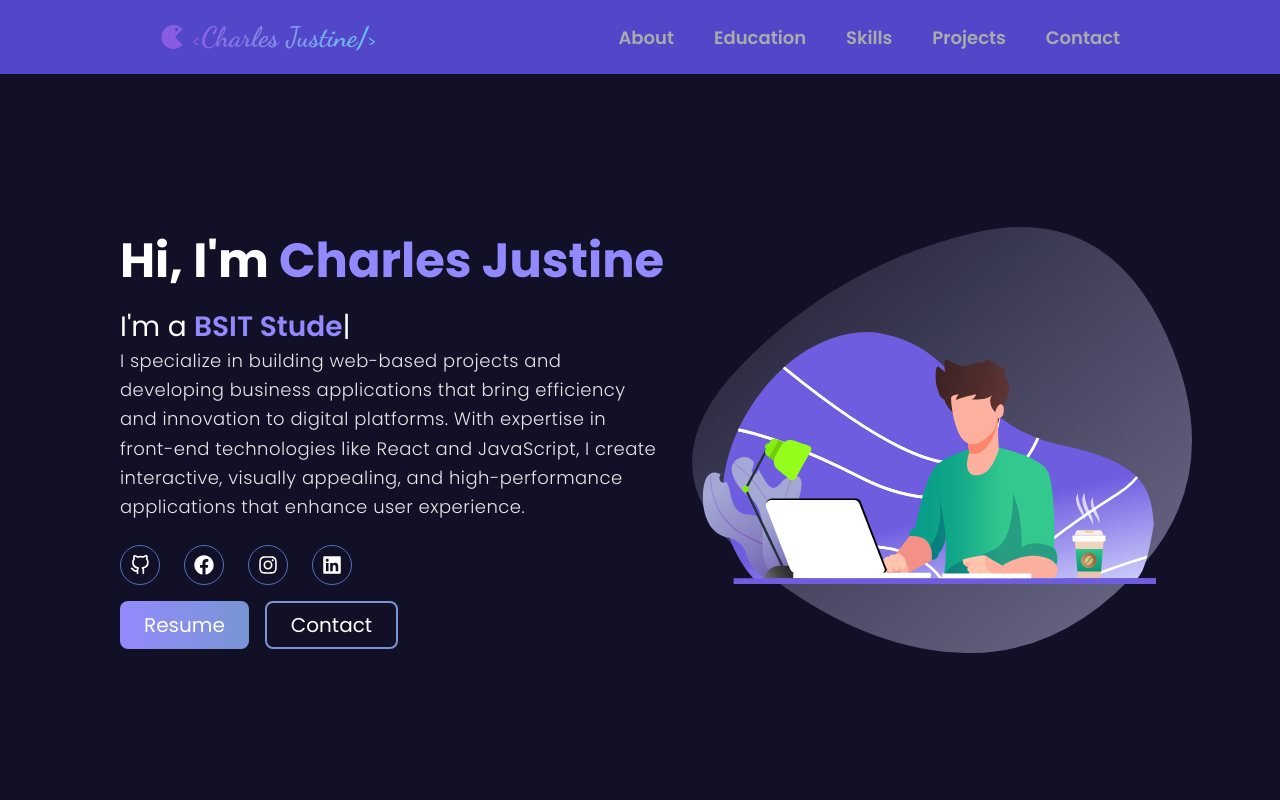
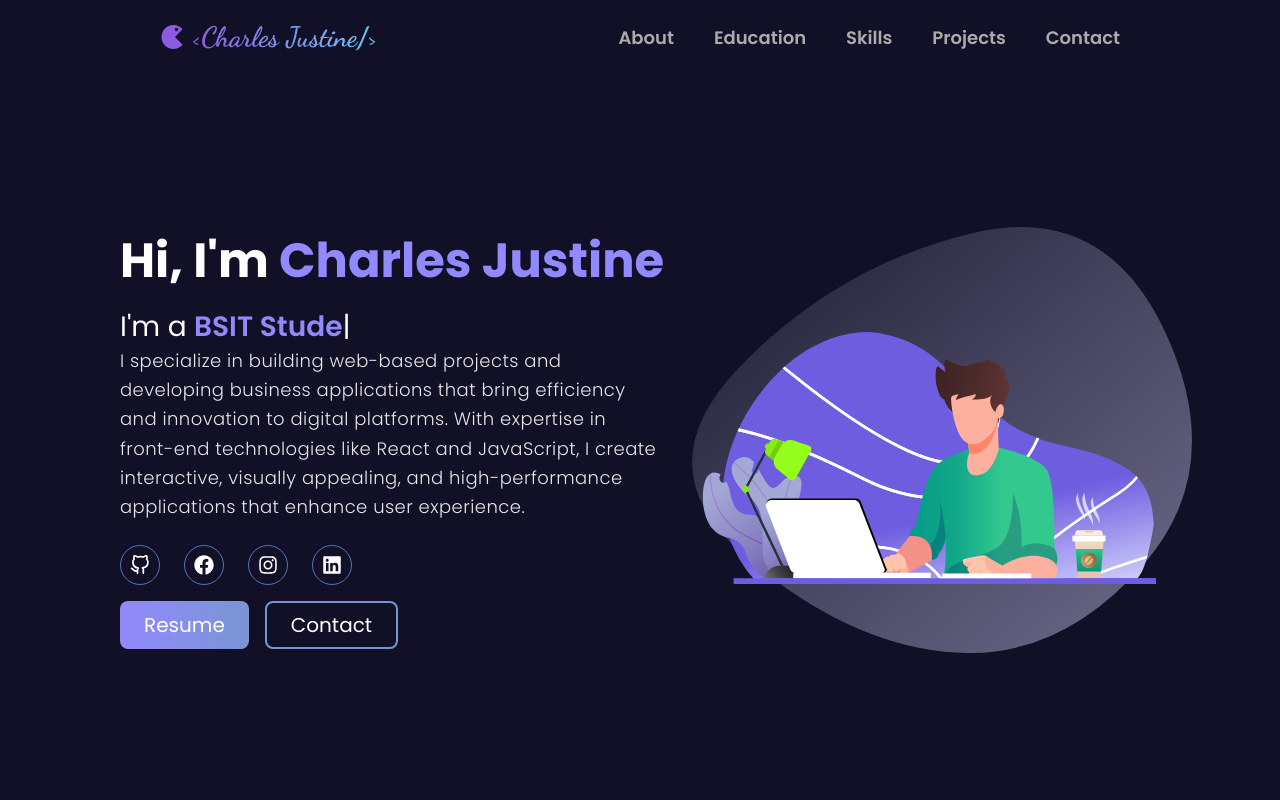
Before and after one commit to selrahcjstn/Portfolio, a React (Vite) app: page / in a window 1280 px wide. Shown: the top 800 px of the page. Built offline with nearby package versions, Linux system fonts and the light colour scheme.

Commit message:
Fixed some issues

```diff
--- a/src/components/header/Header.jsx
+++ b/src/components/header/Header.jsx
@@ -6,7 +6,7 @@ function Header() {
   const [menuOpen, setMenuOpen] = useState(false);
 
   return ( //121027
-    <header className="inline-flex bg-[#5247c8] justify-between items-center py-4 px-7 md:px-15 w-full fixed z-50 xl:px-40">
+    <header className="inline-flex bg-[#121027] justify-between items-center py-4 px-7 md:px-15 w-full fixed z-50 xl:px-40">
       <Logo />
       <MenuButton menuOpen={menuOpen} setMenuOpen={setMenuOpen} />
       <Navbar menuOpen={menuOpen} setMenuOpen={setMenuOpen} />
```
